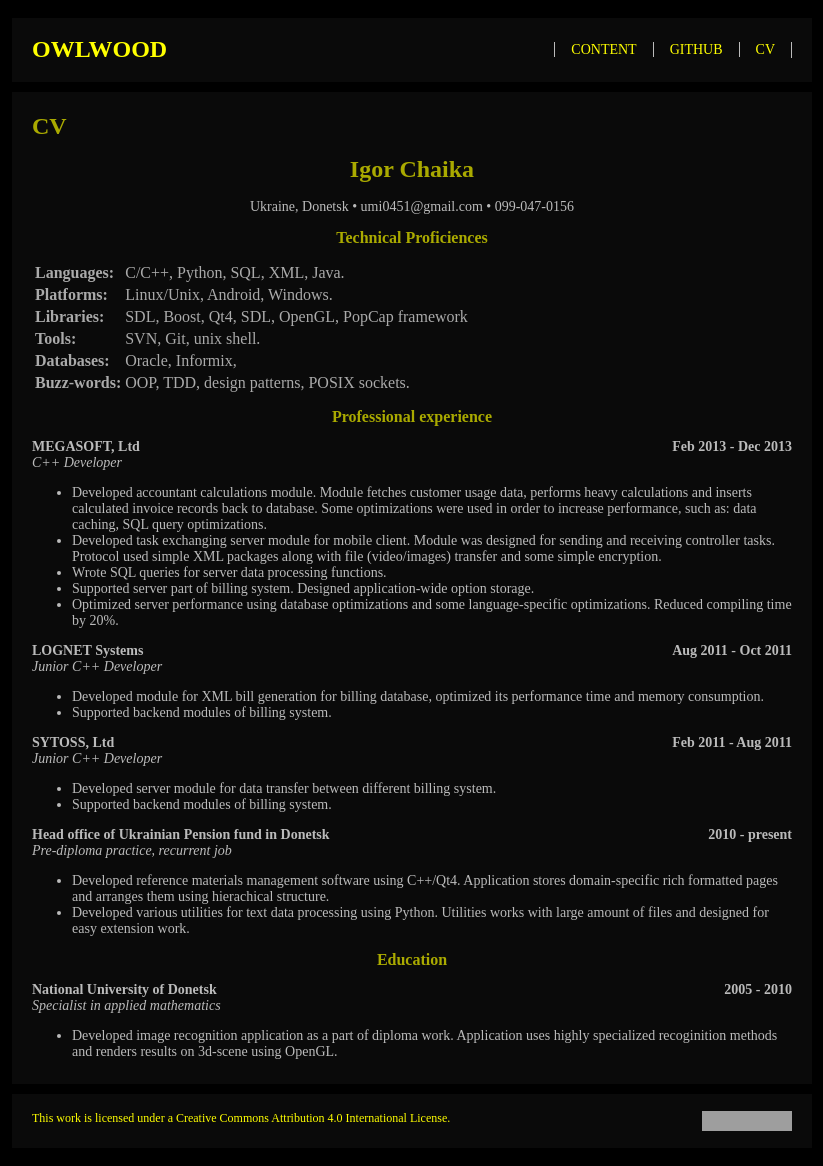
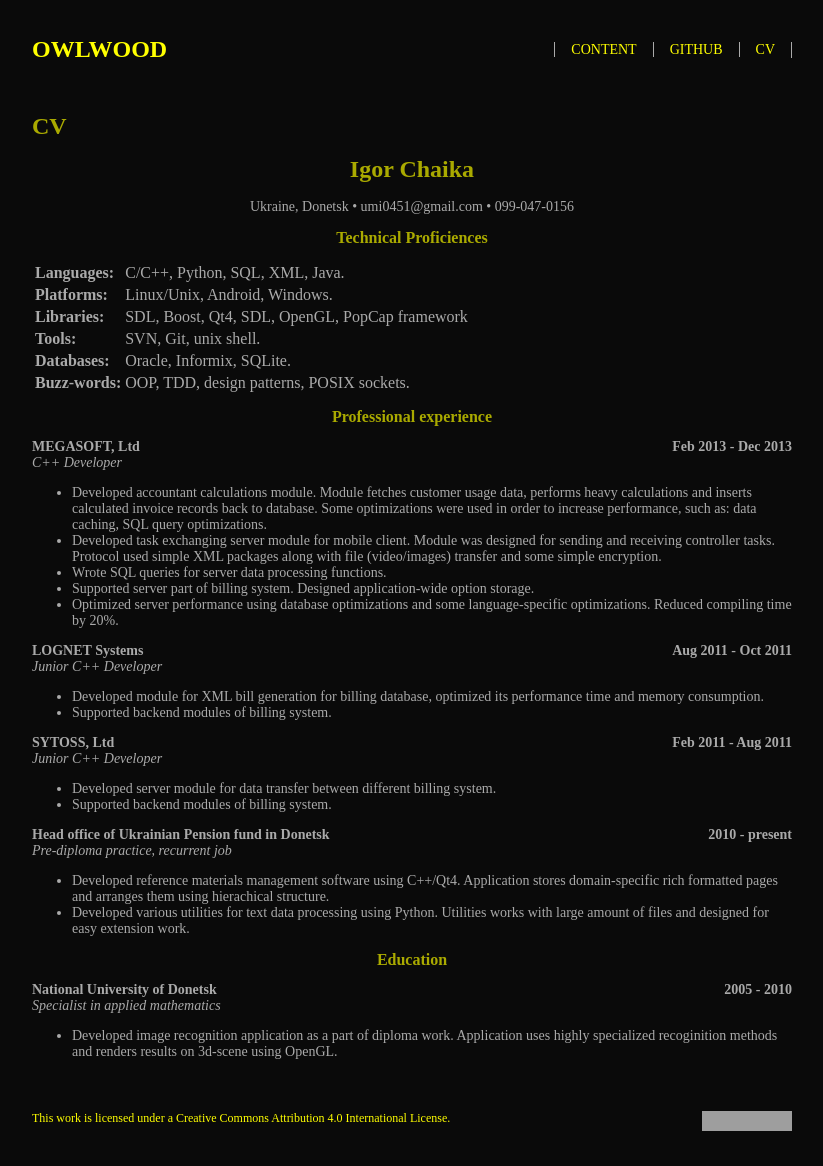
Before and after one commit to clckwrkbdgr/clckwrkbdgr.github.io, a Jekyll site: the page built from cv.md, in a window 1280 px wide. Shown: the whole page, without its empty margins (228-1051 px from the left). Built offline with Jekyll 4.4.1, drawn with Linux system fonts in a browser that asks for light colours; Markdown is read by kramdown in place of the engine named in the settings; grey boxes are pictures that could not be loaded.

Commit message:
Background color. Minor fixes.

```diff
--- a/cv.md
+++ b/cv.md
@@ -18,7 +18,7 @@ Ukraine, Donetsk
 <tr><th class="cv-skill-title">Platforms:</th><td>Linux/Unix, Android, Windows.</td></tr>
 <tr><th class="cv-skill-title">Libraries:</th><td>SDL, Boost, Qt4, SDL, OpenGL, PopCap framework</td></tr>
 <tr><th class="cv-skill-title">Tools:</th><td>SVN, Git, unix shell.</td></tr>
-<tr><th class="cv-skill-title">Databases:</th><td>Oracle, Informix,</td></tr>
+<tr><th class="cv-skill-title">Databases:</th><td>Oracle, Informix, SQLite.</td></tr>
 <tr><th class="cv-skill-title">Buzz-words:</th><td>OOP, TDD, design patterns, POSIX sockets.</td></tr>
 </table>
 
--- a/dim.css
+++ b/dim.css
@@ -1,5 +1,5 @@
 body {
-	background-color: #000000;
+	background-color: #0a0a0a;
 	color: #aaaaaa;
 }
 a:link {
@@ -68,8 +68,6 @@ div.body {
 }
 div.main, div.menu, div.footer, div.header {
 	padding: 5px 20px 10px 20px;
-	background-color: #0a0a0a;
-	color: #bbbbbb;
 	overflow: hidden;
 }
 div.post, div.post-content {
```
Also changed, not shown: _posts/2014-01-30-displaying-conway-s-game-of-life-using-ncurses.md (+1 -1 lines).
